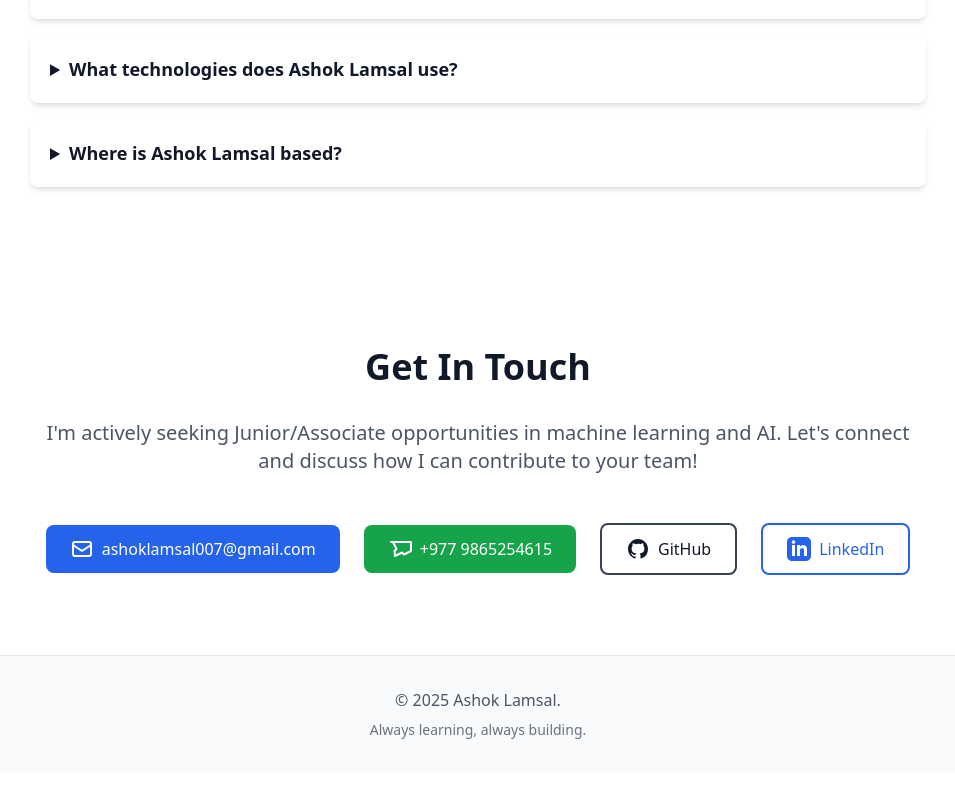
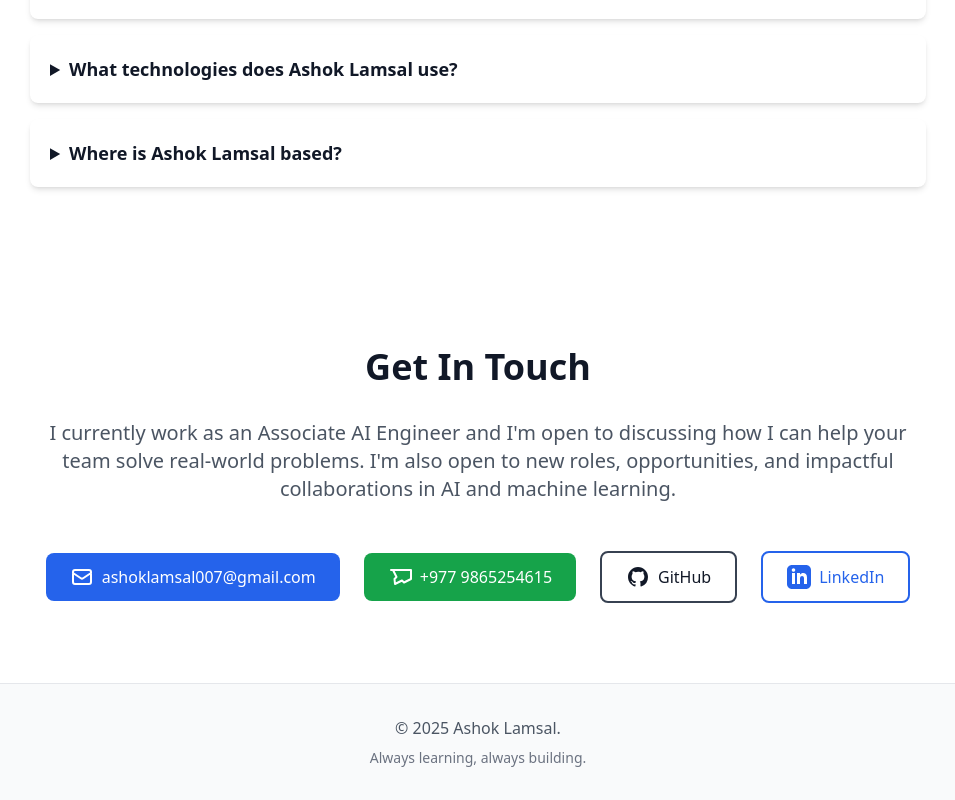
Before and after one commit to Ashok053/portfolio_ashok, a React (Vite) app: page / in a window 1280 px wide. Shown: the part 7865-8665 px from the top of the page, without its empty margins (162-1117 px from the left). Before the commit the page ends 8637 px from the top, so only its background shows below. Built offline with nearby package versions, Linux system fonts and the light colour scheme; the HTML template or start-up script is replaced by a standard one.

Commit message:
status updated,get in touch

```diff
--- a/src/components/Contact.jsx
+++ b/src/components/Contact.jsx
@@ -5,8 +5,8 @@ const Contact = () => {
         <h2 className="text-4xl font-bold mb-8">Get In Touch</h2>
 
         <p className="text-xl text-gray-600 dark:text-gray-400 mb-12">
-          I'm actively seeking Junior/Associate opportunities in machine learning and AI.
-          Let's connect and discuss how I can contribute to your team!
+          I currently work as an Associate AI Engineer and I&apos;m open to discussing how I can help your team solve real-world problems.
+          I&apos;m also open to new roles, opportunities, and impactful collaborations in AI and machine learning.
         </p>
 
         <div className="flex flex-col md:flex-row justify-center items-center gap-6">
```
Also changed, not shown: 2 other files (tests, documents, lock files or other folders).
